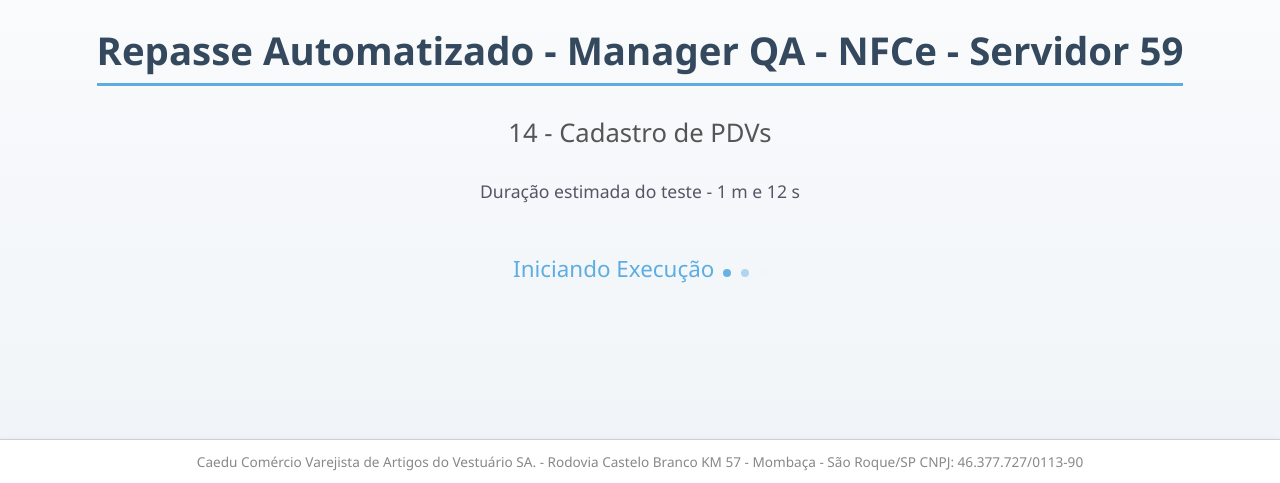
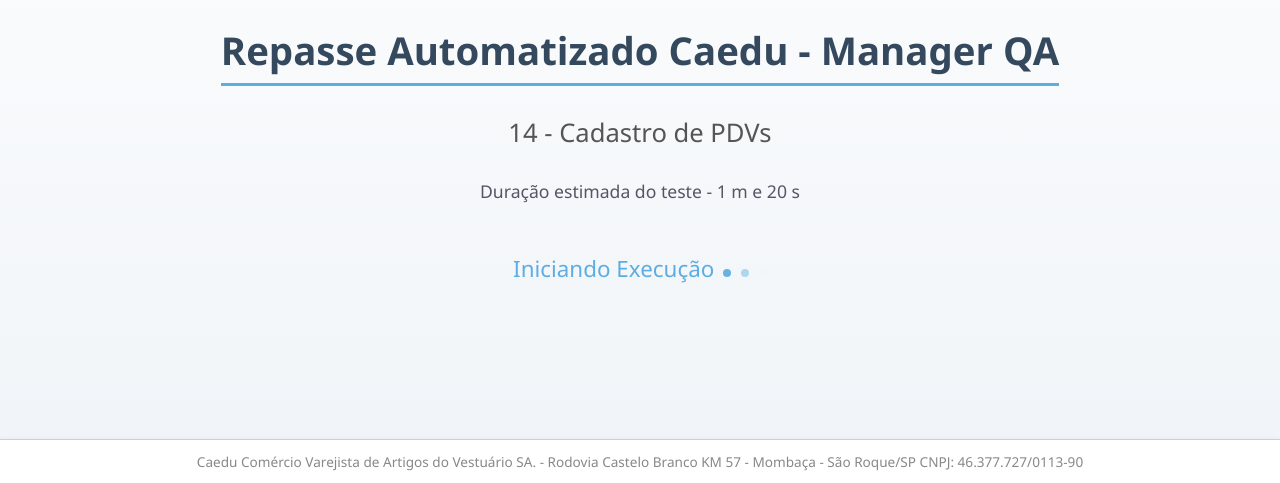
Before and after one commit to preadilok/Manager-Caedu---Automa, a plain HTML site: page Manager QA - NFCe/14 - Cadastro de PDVs/index.html in a window 1280 px wide. Shown: the part 317-800 px from the top of the page. Drawn offline with Linux system fonts and the light colour scheme.

Commit message:
Update index.html

```diff
--- a/Manager QA - NFCe/14 - Cadastro de PDVs/index.html
+++ b/Manager QA - NFCe/14 - Cadastro de PDVs/index.html
@@ -173,9 +173,9 @@
 
   <div class="container">
     <img class="logo" src="https://caedu.vtexassets.com/assets/vtex/assets-builder/caedu.store-theme/1.0.64/images/logos/logo___802b2ca4e50b1bc032327631f0c77c45.png" alt="Logo CAEDU" />
-    <h1>Repasse Automatizado - Manager QA - NFCe - Servidor 59</h1>
+    <h1>Repasse Automatizado Caedu - Manager QA</h1>
     <h2>14 - Cadastro de PDVs</h2>
-    <h3>Duração estimada do teste - 1 m e 12 s</h3>
+    <h3>Duração estimada do teste - 1 m e 20 s</h3>
     <div class="loading-text">
       Iniciando Execução
       <span class="dots">
```
